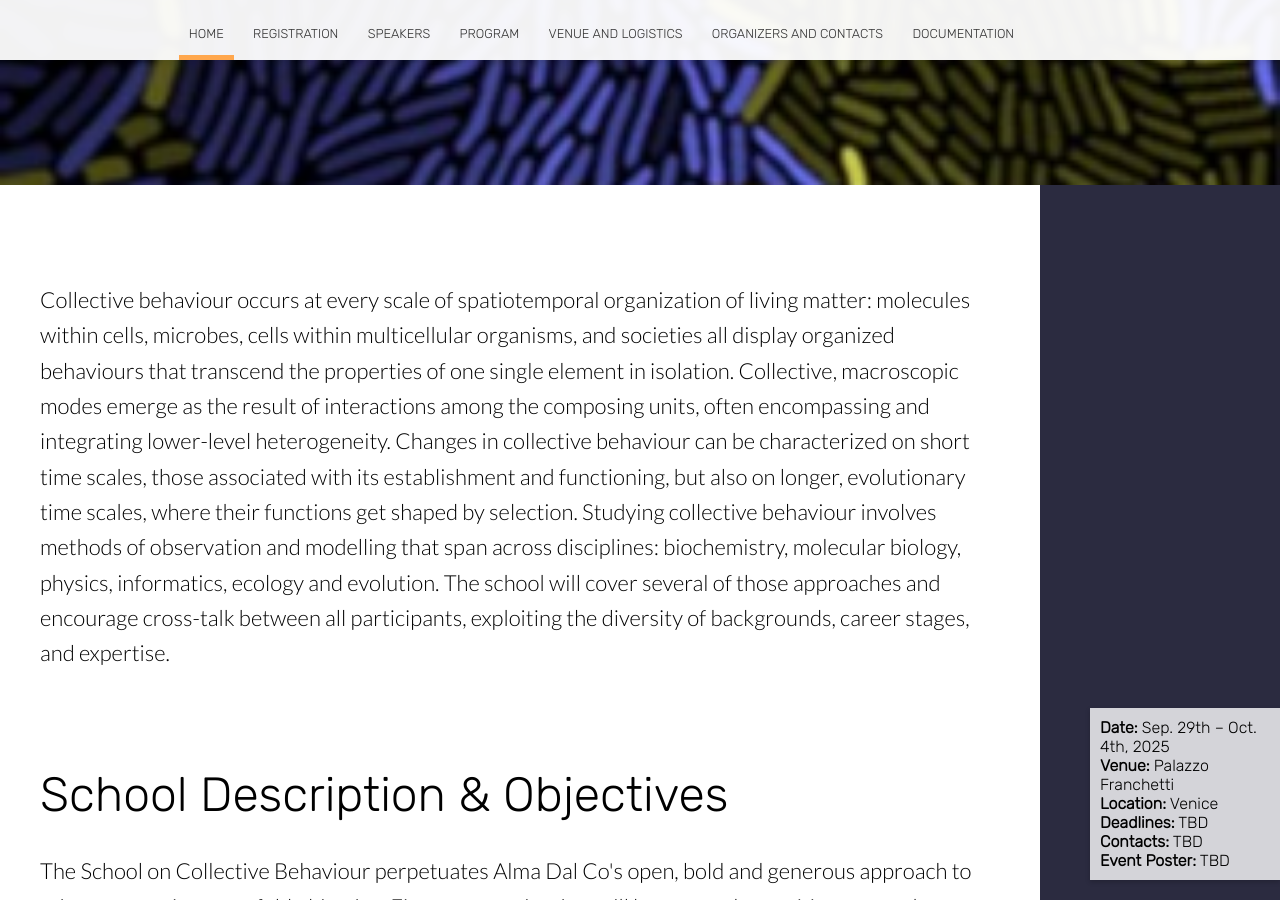
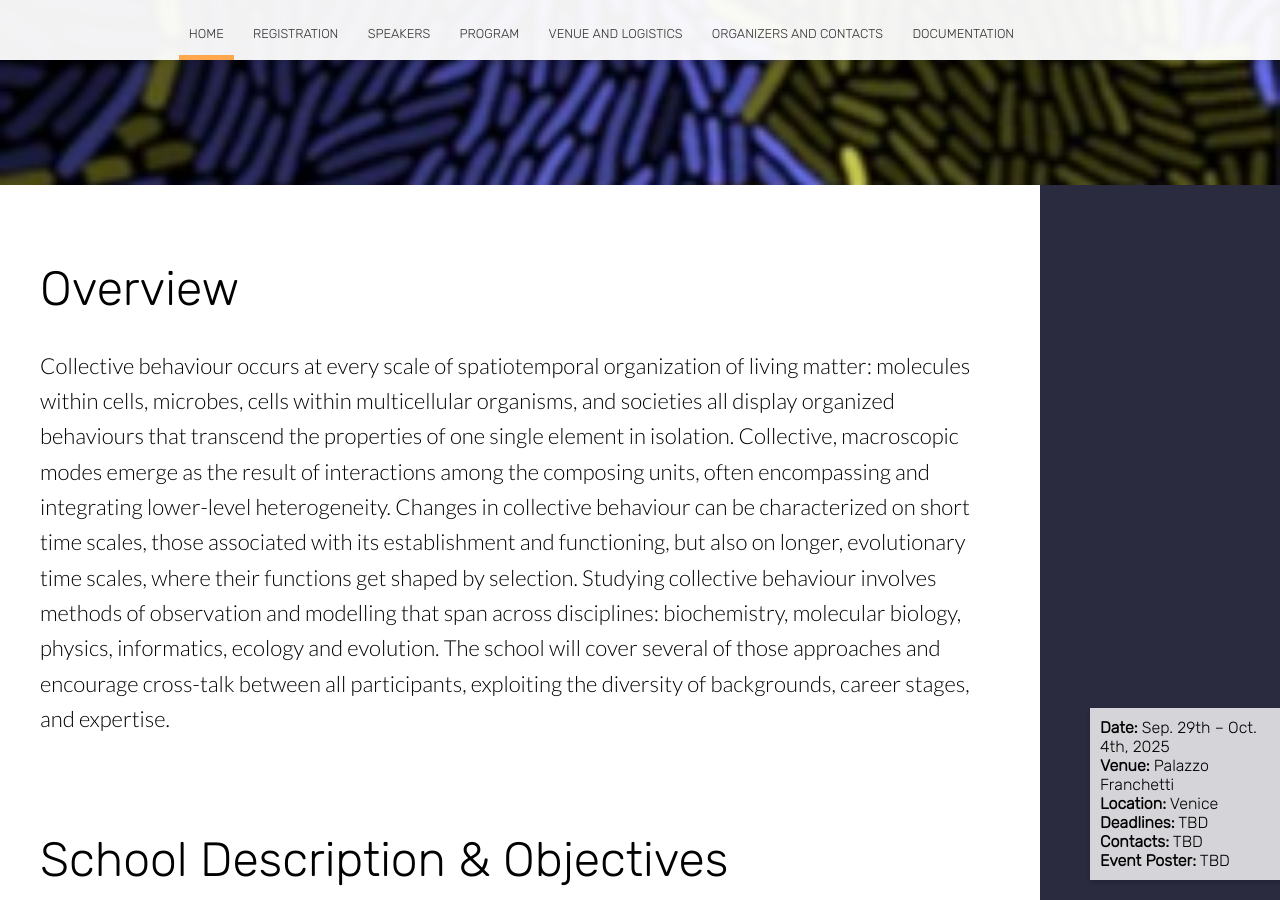
Before and after one commit to almadalcoschool/almadalcoschool.github.io, a Jekyll site: the page built from index.html, in a window 1280 px wide and 900 px high, scrolled down 445 px. Built offline with Jekyll 4.4.1, drawn with Linux system fonts in a browser that asks for light colours; nearby versions of some CDN libraries; the list of posts is cut into pages by our own code.

Commit message:
added overview title

```diff
--- a/index.html
+++ b/index.html
@@ -107,7 +107,8 @@ image: /images/home/paper_natEcoEvol2020.jpg
     <section class="info" id="learn-more">
         <div class="container flex">
             <div class="text">
-                <p class="editable">
+                <h2 class="editable"> Overview </h2>
+                <p>
                     Collective behaviour occurs at every scale of spatiotemporal organization of living matter:
                     molecules within cells, microbes, cells within multicellular organisms, and societies all
                     display organized behaviours that transcend the properties of one single element in isolation.
```
